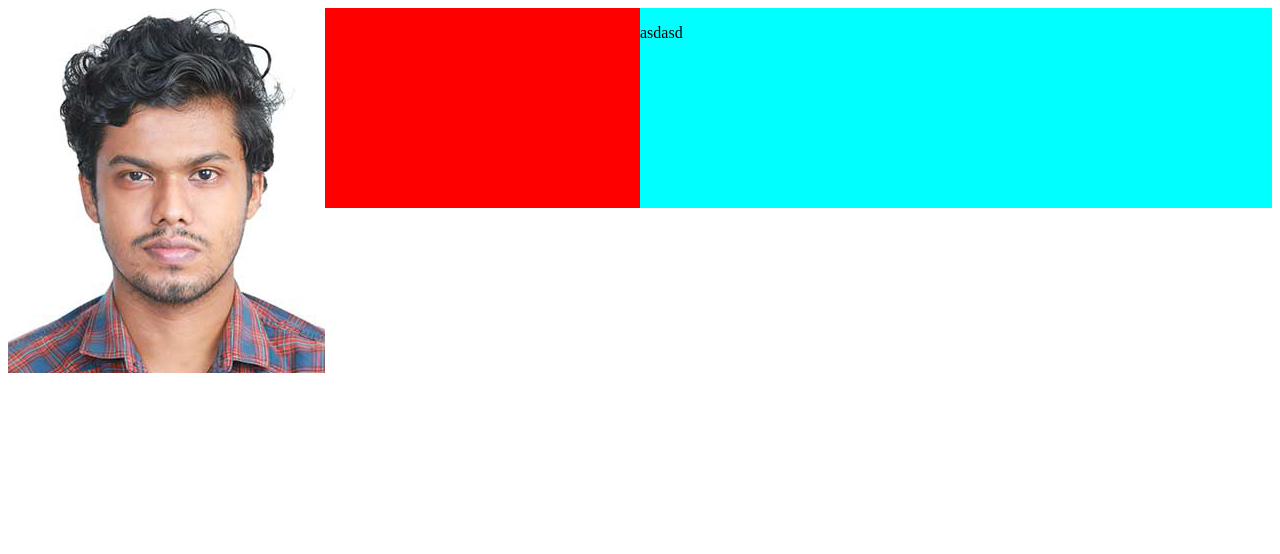
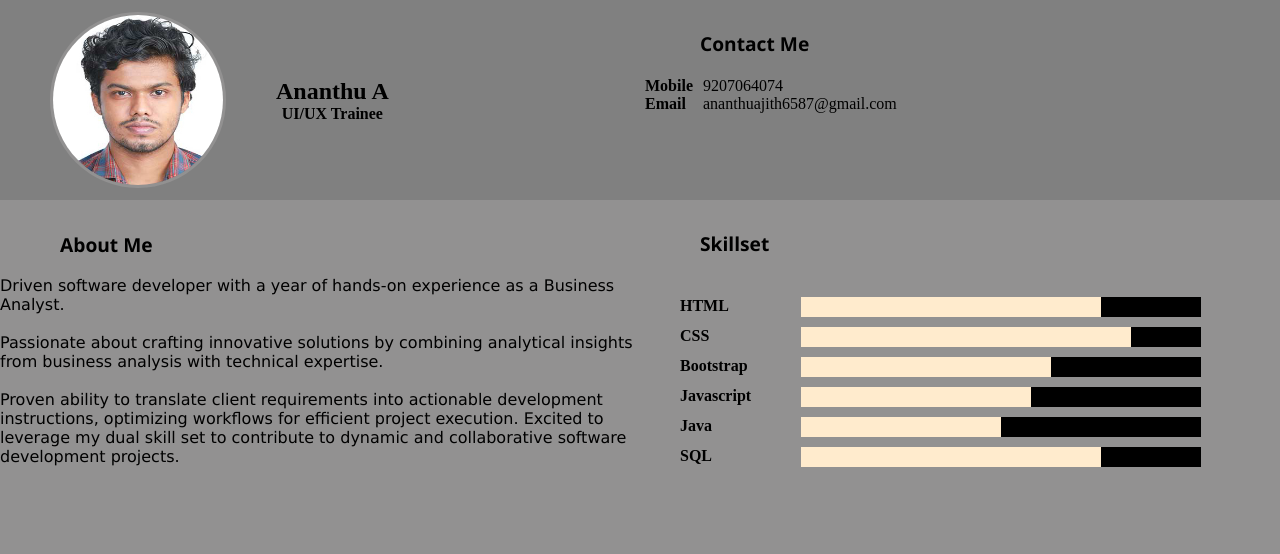
Before and after one commit to ananthu-ajith/Ananthuresume, a plain HTML site: page index.html in a window 1280 px wide. Drawn offline with Linux system fonts and the light colour scheme.

Commit message:
resume content added

```diff
--- a/index.css
+++ b/index.css
@@ -1,33 +1,241 @@
-.top
-{
+body {
+  background-color: rgb(146, 145, 145);
+  margin: 0;
+}
+
+.top {
   display: flex;
   justify-content: space-between;
+  background-color: gray;
+  margin: 0;
 }
 
-#topleft
-{
-    background-color: red;
+#topleft {
+  display: flex;
   height: 200px;
   width: 50%;
+  align-items: center;
 }
 
-#topright
-{
-    background-color: aqua;
+#topright {
   height: 200px;
   width: 50%;
+  display: flex;
 }
 
-#topleft
-{
-    background-color: red;
-    height: ;
-    width: ;
+#imgdiv {
+  border: 3px rgb(146, 145, 145) solid;
+  border-radius: 50%;
+  height: 170px;
+  width: 170px;
+  overflow: hidden;
+  margin-left: 50px;
 }
 
-#topleft
-{
-    background-color: red;
-    height: ;
-    width: ;
+#myimg {
+  height: 170px;
+  width: 170px;
 }
+
+#topleft h2,
+#topleft h4 {
+  margin: 0;
+  text-align: center;
+}
+
+#imginfo {
+  margin-left: 50px;
+}
+
+.contactdetails {
+  display: flex;
+}
+.contactdetailsright {
+  margin: 5px;
+  margin-top: 20px;
+}
+
+.cdinfo {
+  font-weight: bolder;
+}
+
+.contactdetailsleft {
+  margin: 5px;
+  margin-top: 20px;
+}
+
+#bottom {
+  display: flex;
+  justify-content: space-between;
+  background-color: rgb(146, 145, 145);
+}
+
+#bottomleft {
+  display: flex;
+
+  height: 350px;
+  width: 50%;
+  align-items: center;
+}
+
+#bottomright {
+  height: 350px;
+  width: 50%;
+  display: flex;
+}
+
+.about {
+  width: 100%;
+  height: 100%;
+  padding-top: 1px;
+}
+
+.heading {
+  margin-top: 30px;
+}
+.heading span {
+  font-family: "Segoe UI", Tahoma, Geneva, Verdana, sans-serif;
+  font-size: larger;
+  font-weight: 900;
+  margin-left: 60px;
+}
+
+.desc {
+  font-family: "Lucida Sans", "Lucida Sans Regular", "Lucida Grande",
+    "Lucida Sans Unicode", Geneva, Verdana, sans-serif;
+}
+
+.skill {
+  display: flex;
+}
+
+.skillheading {
+  margin-top: 30px;
+  margin-left: 30px;
+}
+
+.skillcontent {
+  margin: 10px;
+  height: 20px;
+  width: auto;
+  font-weight: bold;
+}
+
+.skillestimation {
+  margin-top: 30px;
+  margin-left: 30px;
+}
+
+.htmlbar {
+  display: flex;
+  margin: 10px;
+}
+
+.htmlknowledge {
+  height: 20px;
+  width: 300px;
+  background-color: blanchedalmond;
+  margin: 0;
+}
+
+.htmlfill {
+  height: 20px;
+  width: 100px;
+  background-color: black;
+  margin: 0;
+}
+
+.cssbar {
+  display: flex;
+  margin: 10px;
+}
+
+.cssknowledge {
+  height: 20px;
+  width: 330px;
+  background-color: blanchedalmond;
+  margin: 0;
+}
+
+.cssfill {
+  height: 20px;
+  width: 70px;
+  background-color: black;
+  margin: 0;
+}
+
+.bootstrapbar {
+  display: flex;
+  margin: 10px;
+}
+
+.bootstrapknowledge {
+  height: 20px;
+  width: 250px;
+  background-color: blanchedalmond;
+  margin: 0;
+}
+
+.bootstrapfill {
+  height: 20px;
+  width: 150px;
+  background-color: black;
+  margin: 0;
+}
+
+.javascriptbar {
+  display: flex;
+  margin: 10px;
+}
+
+.javascriptknowledge {
+  height: 20px;
+  width: 230px;
+  background-color: blanchedalmond;
+  margin: 0;
+}
+
+.javascriptfill {
+  height: 20px;
+  width: 170px;
+  background-color: black;
+  margin: 0;
+}
+
+.javabar {
+  display: flex;
+  margin: 10px;
+}
+
+.javaknowledge {
+  height: 20px;
+  width: 200px;
+  background-color: blanchedalmond;
+  margin: 0;
+}
+
+.javafill {
+  height: 20px;
+  width: 200px;
+  background-color: black;
+  margin: 0;
+}
+
+.sqlbar {
+  display: flex;
+  margin: 10px;
+}
+
+.sqlknowledge {
+  height: 20px;
+  width: 300px;
+  background-color: blanchedalmond;
+  margin: 0;
+}
+
+.sqlfill {
+  height: 20px;
+  width: 100px;
+  background-color: black;
+  margin: 0;
+}
--- a/index.html
+++ b/index.html
@@ -8,20 +8,107 @@
   </head>
   <body>
     <div class="top">
-
       <div id="topleft">
-        <div>
-          <img src="ANANTHU1.jpg" alt="" />
+        <div id="imgdiv">
+          <img id="myimg" src="ANANTHU1.jpg" alt="" />
+        </div>
+        <div id="imginfo">
+          <div>
+            <h2>Ananthu A</h2>
+            <h4>UI/UX Trainee</h4>
+          </div>
         </div>
       </div>
 
       <div id="topright">
-        <p>asdasd</p>
+        <div id="contactinfo">
+          <div class="heading">
+            <span>Contact Me</span>
+          </div>
+          <div class="contactdetails">
+            <div class="contactdetailsleft">
+              <span class="cdinfo">Mobile</span>
+              <br />
+              <span class="cdinfo">Email</span>
+            </div>
+            <div class="contactdetailsright">
+              <span>9207064074</span>
+              <br />
+              <span>ananthuajith6587@gmail.com</span>
+            </div>
+          </div>
+        </div>
       </div>
-
     </div>
 
-    <div id="bottomleft"></div>
-    <div id="bottomright"></div>
+    <div id="bottom">
+      <div id="bottomleft">
+        <div class="about">
+          <div class="heading">
+            <span>About Me</span>
+          </div>
+          <br />
+
+          <span class="desc">
+            Driven software developer with a year of hands-on experience as a
+            Business Analyst. <br /><br />
+            Passionate about crafting innovative solutions by combining
+            analytical insights from business analysis with technical expertise.
+            <br />
+            <br />Proven ability to translate client requirements into
+            actionable development instructions, optimizing workflows for
+            efficient project execution. Excited to leverage my dual skill set
+            to contribute to dynamic and collaborative software development
+            projects.
+          </span>
+        </div>
+      </div>
+      <div id="bottomright">
+        <div class="skillset">
+          <div class="heading"><span>Skillset</span></div>
+          <div class="skill">
+            <div class="skillheading">
+              <div class="skillcontent"><span>HTML</span></div>
+              <div class="skillcontent"><span>CSS</span></div>
+              <div class="skillcontent"><span>Bootstrap</span></div>
+              <div class="skillcontent"><span>Javascript</span></div>
+              <div class="skillcontent"><span>Java</span></div>
+              <div class="skillcontent"><span>SQL</span></div>
+            </div>
+            <div class="skillestimation">
+              <div class="htmlbar">
+                <div class="htmlknowledge"></div>
+                <div class="htmlfill"></div>
+              </div>
+
+              <div class="cssbar">
+                <div class="cssknowledge"></div>
+                <div class="cssfill"></div>
+              </div>
+
+              <div class="bootstrapbar">
+                <div class="bootstrapknowledge"></div>
+                <div class="bootstrapfill"></div>
+              </div>
+
+              <div class="javascriptbar">
+                <div class="javascriptknowledge"></div>
+                <div class="javascriptfill"></div>
+              </div>
+
+              <div class="javabar">
+                <div class="javaknowledge"></div>
+                <div class="javafill"></div>
+              </div>
+
+              <div class="sqlbar">
+                <div class="sqlknowledge"></div>
+                <div class="sqlfill"></div>
+              </div>
+            </div>
+          </div>
+        </div>
+      </div>
+    </div>
   </body>
 </html>
```
Lines whose indentation alone changed are shown as unchanged.
